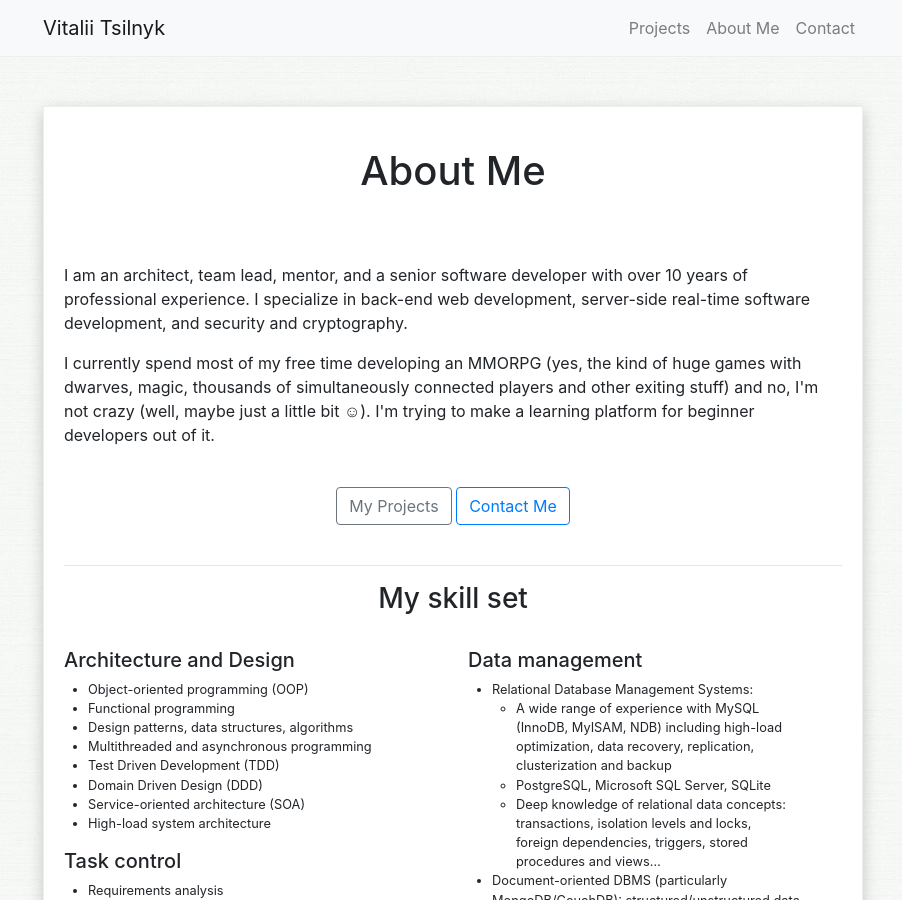
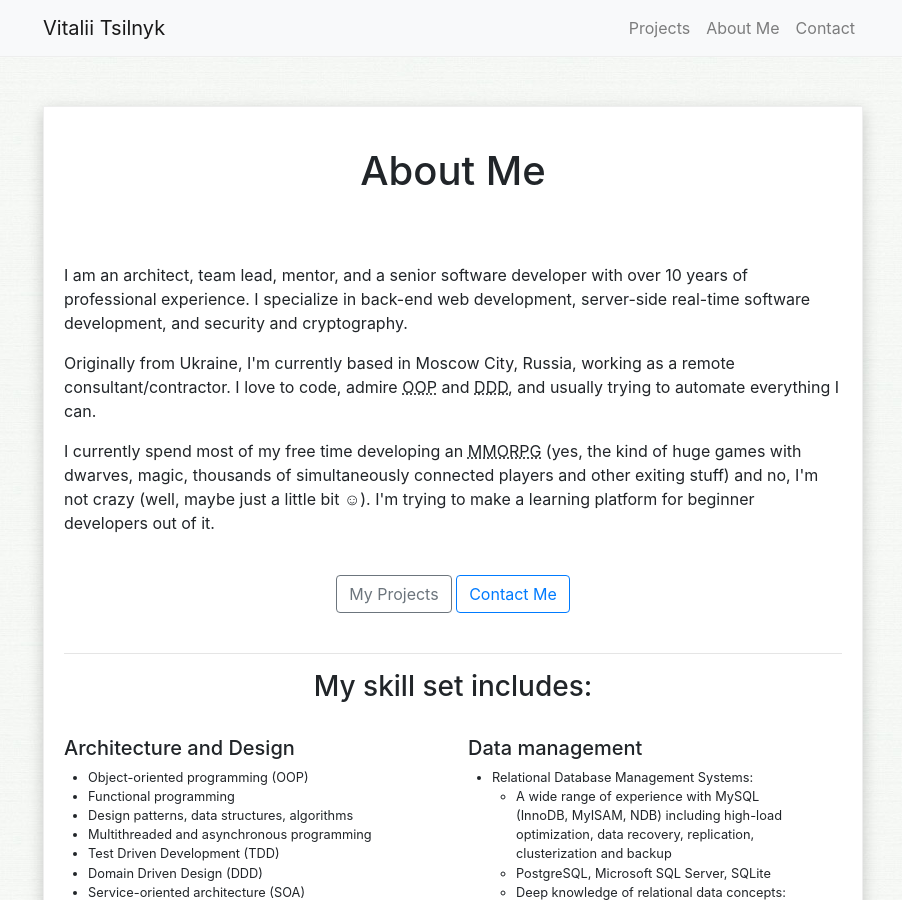
Before and after one commit to VitaliiTsilnyk/VitaliiTsilnyk.github.io, a Jekyll site: the page built from about.html, in a window 1280 px wide and 900 px high. Shown: the whole window, without its empty margins (187-1089 px from the left). Built offline with Jekyll 4.4.1, drawn with Linux system fonts in a browser that asks for light colours.

Commit message:
About page updated

```diff
--- a/about.html
+++ b/about.html
@@ -10,8 +10,14 @@ permalink: /about/
 </p>
 
 <p>
-  I currently spend most of my free time developing an MMORPG (yes, the kind of huge games with dwarves, magic,
-  thousands of simultaneously connected players and other exiting stuff) and no, I'm not crazy (well, maybe just a little bit ☺).
+  Originally from Ukraine, I'm currently based in Moscow City, Russia, working as a remote consultant/contractor.
+  I love to code, admire <abbr title="Object-oriented programming">OOP</abbr> and <abbr title="Domain-driven design">DDD</abbr>, and usually trying to automate everything I can.
+</p>
+
+<p>
+  I currently spend most of my free time developing an <abbr title="Massively multiplayer online role-playing game">MMORPG</abbr>
+  (yes, the kind of huge games with dwarves, magic, thousands of simultaneously connected players and other exiting stuff)
+  and no, I'm not crazy (well, maybe just a little bit ☺).
   I'm trying to make a learning platform for beginner developers out of it.
 </p>
 
@@ -22,7 +28,7 @@ permalink: /about/
 
 <hr/>
 
-<h3 class="text-center pb-4">My skill set</h3>
+<h3 class="text-center pb-4">My skill set includes:</h3>
 
 <div class="row">
   <div class="col-12 col-md-6">
```
